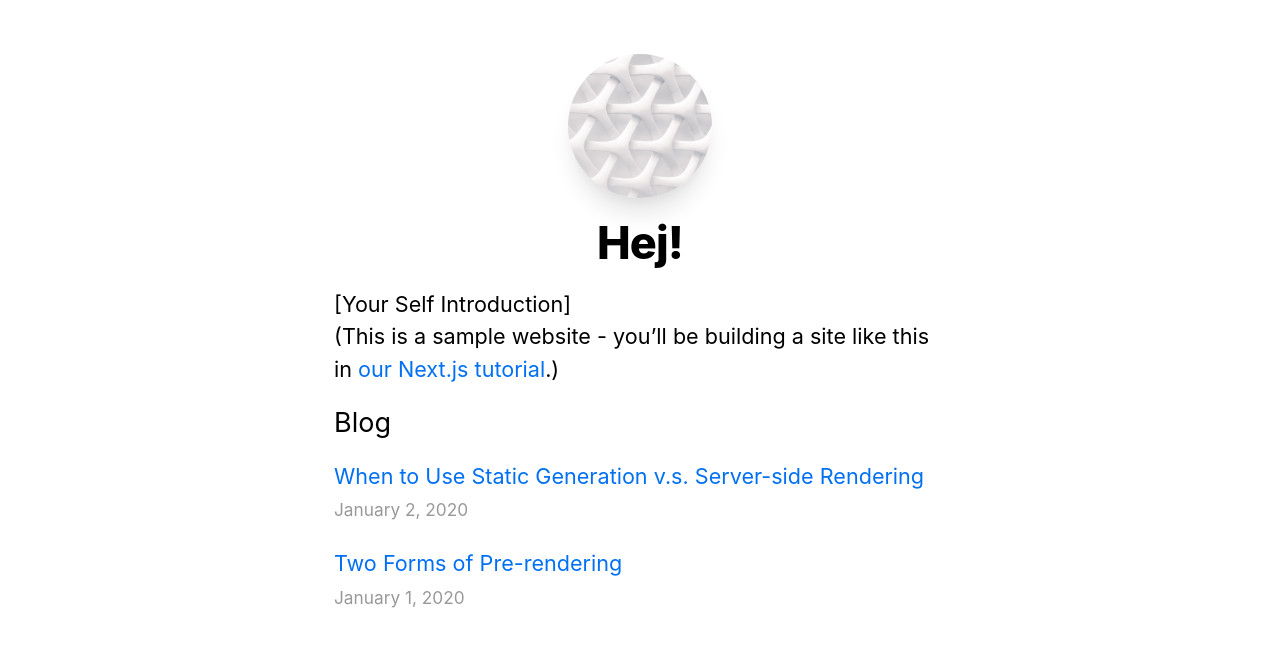
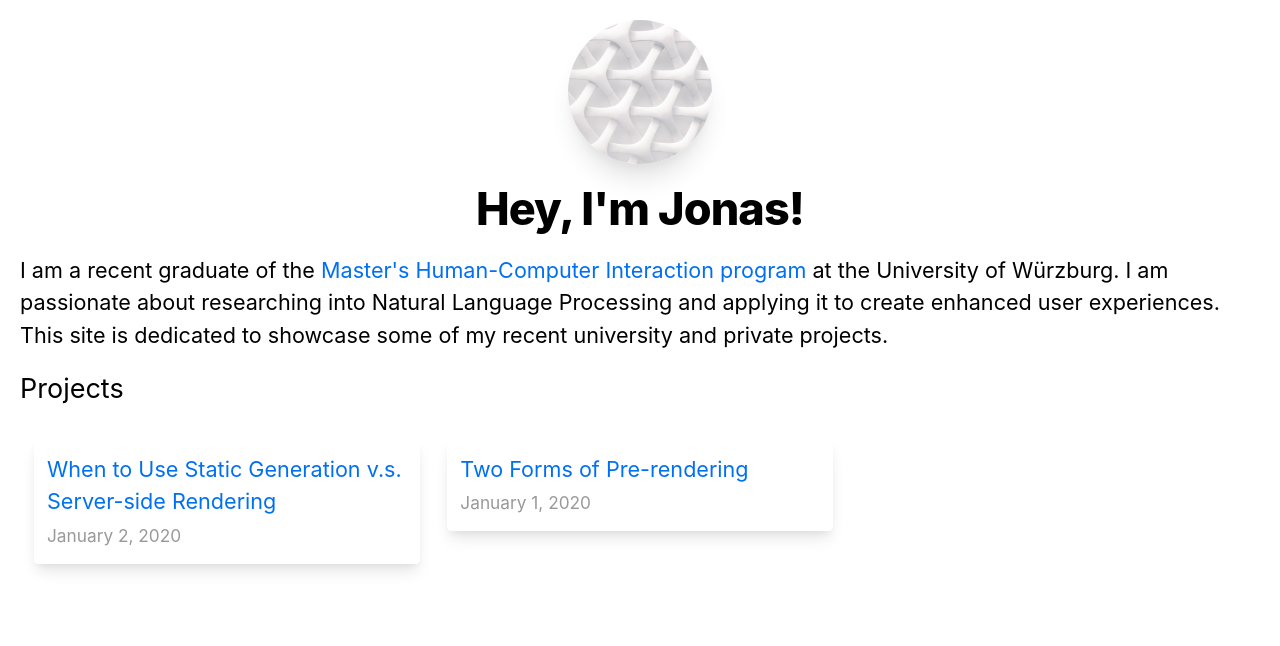
Before and after one commit to jonasmue/jonasportfol.io, a Next.js app in the folder src/: page / in a window 1280 px wide. Shown: the top 646 px of the page. Built offline with nearby package versions, Linux system fonts and the light colour scheme.

Commit message:
Basic post card structure

```diff
--- a/src/components/layout.js
+++ b/src/components/layout.js
@@ -3,14 +3,14 @@ import styles from './layout.module.css'
 import utilStyles from '../styles/utils.module.css'
 import Link from 'next/link'
 
-const name = 'Hej!'
-export const siteTitle = "Jonas's Portfolio"
+const name = "Hey, I'm Jonas!"
+export const siteTitle = "Jonas Müller | Portfolio"
 
-export default function Layout({ children, home }) {
+export default function Layout({children, home}) {
 	return (
 		<div className={styles.container}>
 			<Head>
-				<link rel="icon" href="/favicon.ico" />
+				<link rel="icon" href="/favicon.ico"/>
 				<meta
 					name="description"
 					content="Learn how to build a personal website using Next.js"
@@ -21,8 +21,9 @@ export default function Layout({ children, home }) {
 						siteTitle
 					)}.png?theme=light&md=0&fontSize=75px&images=https%3A%2F%2Fassets.vercel.com%2Fimage%2Fupload%2Ffront%2Fassets%2Fdesign%2Fnextjs-black-logo.svg`}
 				/>
-				<meta name="og:title" content={siteTitle} />
-				<meta name="twitter:card" content="summary_large_image" />
+				<meta name="og:title" content={siteTitle}/>
+				<meta name="twitter:card" content="summary_large_image"/>
+				<meta name="viewport" content="width=device-width, initial-scale=1.0"/>
 			</Head>
 			<header className={styles.header}>
 				{home ? (
--- a/src/components/layout.module.css
+++ b/src/components/layout.module.css
@@ -1,7 +1,5 @@
 .container {
-	max-width: 36rem;
-	padding: 0 1rem;
-	margin: 3rem auto 6rem;
+	padding: 20px;
 }
 
 .header {
--- /dev/null
+++ b/src/components/post-card.js
@@ -0,0 +1,23 @@
+import Date from "./date";
+import utilStyles from '../styles/utils.module.css'
+import Link from 'next/link'
+
+const PostCard = (props) => {
+	return (
+		<>
+			<div className={"w-full md:w-1/2 lg:w-1/3 p-3"}>
+				<div className={"rounded shadow-lg p-3"}>
+					<Link href="posts/[id]" as={`posts/${props.data.id}`}>
+						<a>{props.data.title}</a>
+					</Link>
+					<br/>
+					<small className={utilStyles.lightText}>
+						<Date dateString={props.data.date}/>
+					</small>
+				</div>
+			</div>
+		</>
+	)
+}
+
+export default PostCard
--- a/src/pages/index.js
+++ b/src/pages/index.js
@@ -2,8 +2,7 @@ import Head from 'next/head'
 import Layout, {siteTitle} from '../components/layout'
 import utilStyles from '../styles/utils.module.css'
 import {getSortedPostsData} from '../lib/posts'
-import Link from 'next/link'
-import Date from '../components/date'
+import PostCard from "../components/post-card";
 
 export default function Home({allPostsData}) {
 	return (
@@ -12,27 +11,21 @@ export default function Home({allPostsData}) {
 				<title>{siteTitle}</title>
 			</Head>
 			<section className={utilStyles.headingMd}>
-				<p>[Your Self Introduction]</p>
-				<p>
-					(This is a sample website - you’ll be building a site like this in{' '}
-					<a href="https://nextjs.org/learn">our Next.js tutorial</a>.)
+				<p>I am a recent graduate of the <a href={"https://hci.uni-wuerzburg.de"} target={"_blank"}>Master's
+					Human-Computer Interaction program</a> at the University of Würzburg. I am passionate about
+					researching
+					into Natural Language Processing and applying it to create enhanced user experiences. This site is
+					dedicated
+					to showcase some of my recent university and private projects.
 				</p>
 			</section>
 			<section className={`${utilStyles.headingMd} ${utilStyles.padding1px}`}>
-				<h2 className={utilStyles.headingLg}>Blog</h2>
-				<ul className={utilStyles.list}>
-					{allPostsData.map(({id, date, title}) => (
-						<li className={utilStyles.listItem} key={id}>
-							<Link href="posts/[id]" as={`posts/${id}`}>
-								<a>{title}</a>
-							</Link>
-							<br/>
-							<small className={utilStyles.lightText}>
-								<Date dateString={date}/>
-							</small>
-						</li>
+				<h2 className={utilStyles.headingLg}>Projects</h2>
+				<div className="flex flex-wrap mb-4">
+					{allPostsData.map((postData, index) => (
+						<PostCard data={postData} key={index}/>
 					))}
-				</ul>
+				</div>
 			</section>
 		</Layout>
 	)
```
